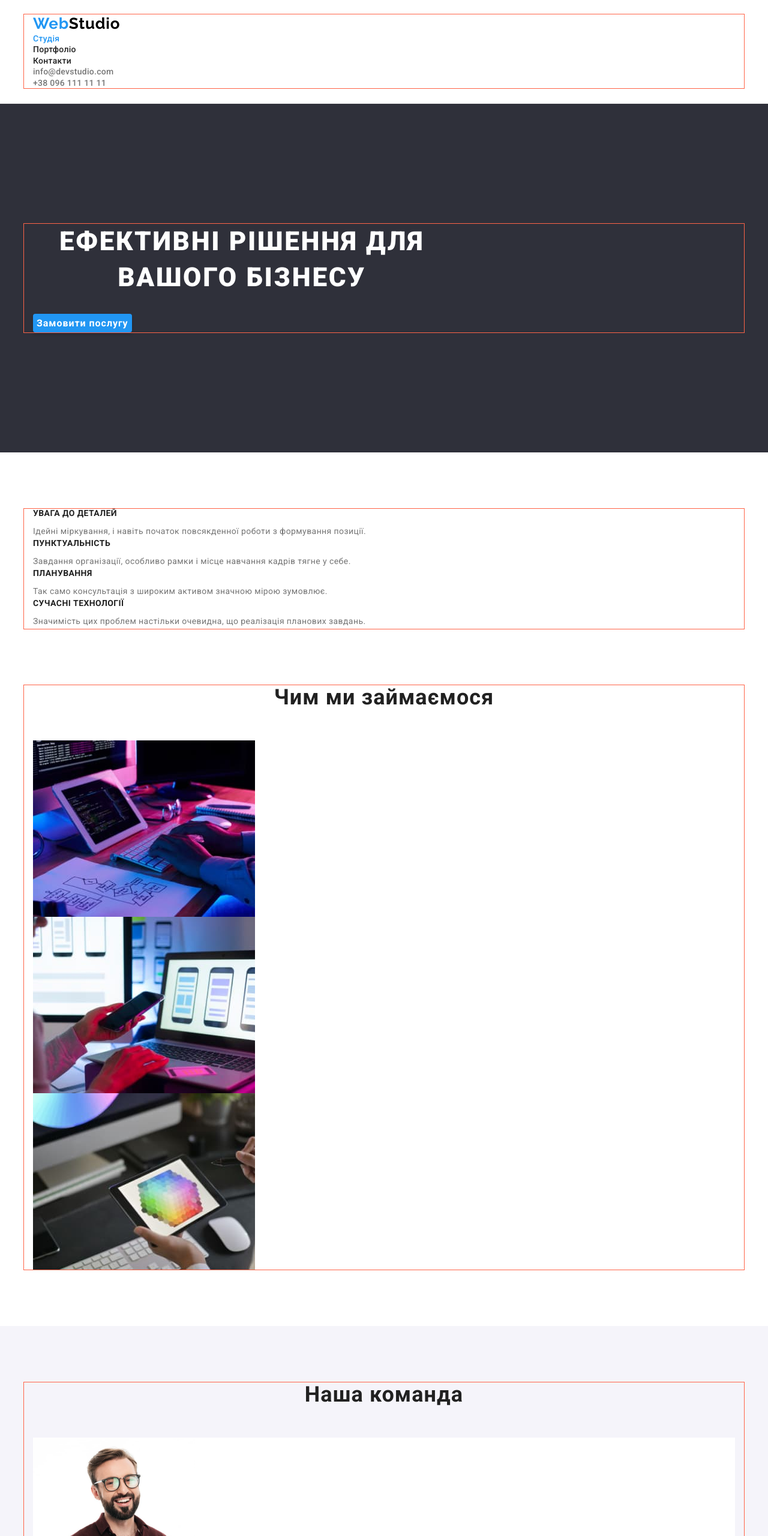
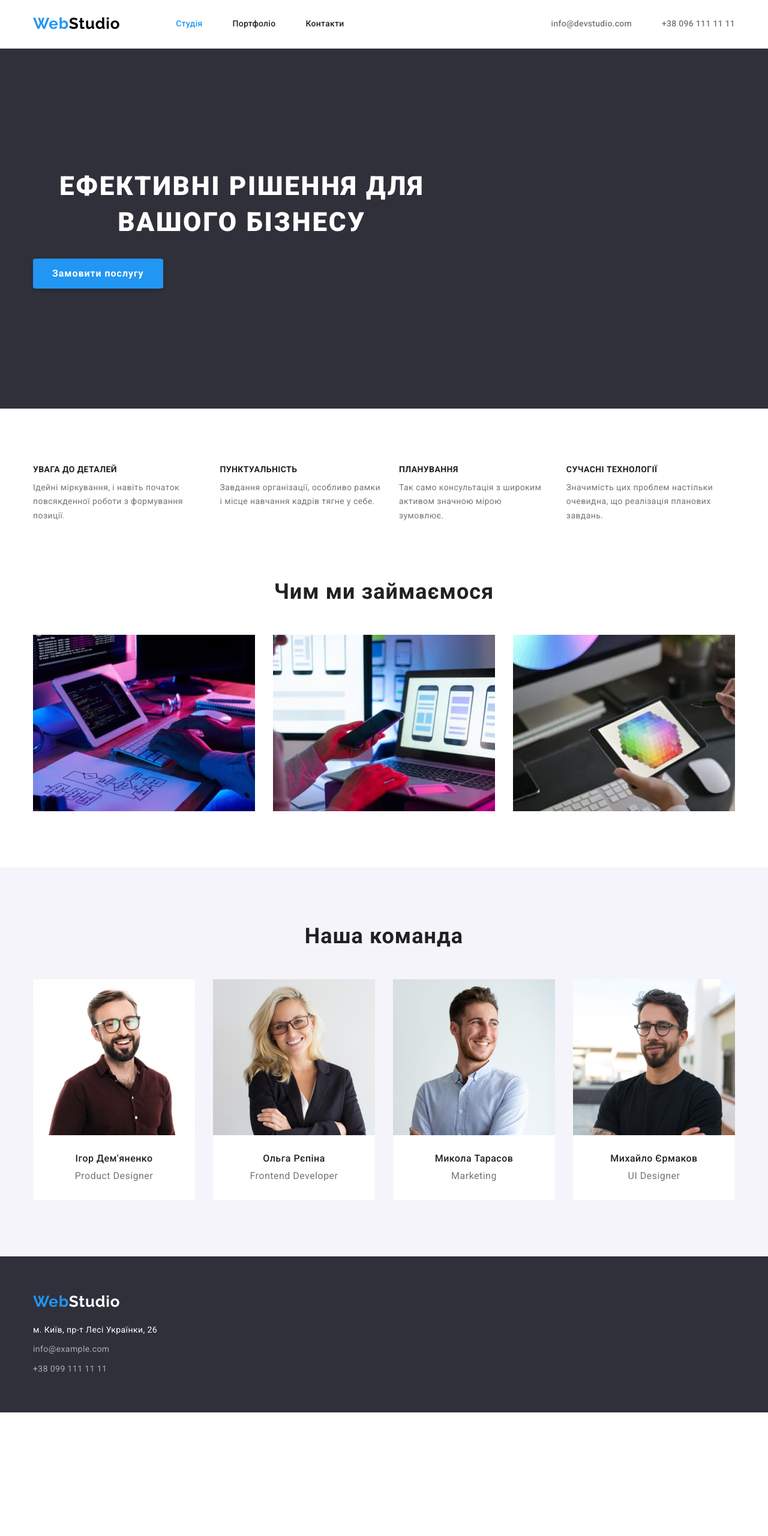
Before and after one commit to NataliiaKruhliak/goit-markup-hw-03, a plain HTML site: page index.html in a window 1280 px wide. Shown: the top 2560 px of the page at 60% size. After the commit the page ends 2354 px from the top, so only its background shows below. Drawn offline with nearby package versions, Linux system fonts and the light colour scheme.

Commit message:
Створено геометрію для всіх елементів

```diff
--- a/css/styles.css
+++ b/css/styles.css
@@ -83,6 +83,29 @@ body {
   background-color: var(--white-color);
 }
 
+.container {
+  width: 1200px;
+  margin: 0 auto;
+  padding-right: 15px;
+  padding-left: 15px;
+}
+
+.btn {
+  border: 0;
+  border-radius: 4%;
+}
+
+.section {
+  padding-top: 94px;
+  padding-bottom: 94px;
+}
+
+.section.no-top-padding {
+  padding-top: 0;
+}
+
+/* -------------------------------HEADER------------------------------- */
+
 /* Загальні стилі для лого */
 .logo {
   font-family: var(--second-font-family);
@@ -91,27 +114,31 @@ body {
   line-height: 1.19;
   letter-spacing: 0.03em;
   color: var(--accent-color);
+  margin-right: 93px;
 }
-
-.container {
-  width: 1200px;
-  margin: 0 auto;
-  padding-right: 15px;
-  padding-left: 15px;
-  outline: 1px solid tomato;
-}
-
-.btn {
-  border: 0;
-  border-radius: 4%;
-}
-
-/* -------------------------------HEADER------------------------------- */
 
 .header {
   padding-top: 24px;
   padding-bottom: 25px;
   border-bottom: 1px solid #ececec;
+}
+
+.header-nav {
+  display: flex;
+}
+.header-container {
+  display: flex;
+  align-items: center;
+}
+.header-list {
+  display: flex;
+  align-items: center;
+  gap: 50px;
+}
+.header-contact-list {
+  display: flex;
+  margin-left: auto;
+  gap: 50px;
 }
 
 .header .logo span {
@@ -147,7 +174,7 @@ body {
   margin-top: 20px;
 }
 
-.footer-item:not(last-child) {
+.footer-item:not(:last-child) {
   margin-bottom: 9px;
 }
 
@@ -179,30 +206,32 @@ body {
   padding-bottom: 200px;
 }
 
-.top-section .top-title {
+.top-title {
   font-weight: 900;
   font-size: 44px;
   line-height: 1.36;
-  text-align: center;
   letter-spacing: 0.06em;
   text-transform: uppercase;
   color: var(--white-color);
   width: 696px;
+  margin-bottom: 30px;
+  text-align: center;
 }
 
 .top-btn {
   background: var(--accent-color);
   box-shadow: 0px 4px 4px rgba(0, 0, 0, 0.15);
-  border-radius: 4px;
   color: var(--white-color);
   font-weight: var(--second-font-weight);
   font-size: 16px;
   line-height: 1.87;
+  min-width: 216px;
+  height: 50px;
   display: flex;
-  align-items: center;
   text-align: center;
   letter-spacing: 0.06em;
-  margin-top: 30px;
+  padding: 10px 32px;
+  align-items: center;
 }
 
 .top-btn:focus,
@@ -212,9 +241,9 @@ body {
 
 /* ----------------------------------section features------------------------------- */
 
-.features {
-  padding-top: 94px;
-  padding-bottom: 94px;
+.features-list {
+  display: flex;
+  gap: 30px;
 }
 
 .features-title {
@@ -235,12 +264,8 @@ body {
 
 /* ----------------------------------section direction------------------------------- */
 
-.direction {
-  padding-bottom: 94px;
-}
-
 /* Стилі для головних заголовків в секції direction та team */
-.sections-title-main-page {
+.sections-title {
   font-weight: var(--second-font-weight);
   font-size: 36px;
   line-height: 1.16;
@@ -250,16 +275,20 @@ body {
   margin-bottom: 50px;
 }
 
+.direction-list {
+  display: flex;
+  gap: 30px;
+}
+
 /* ----------------------------------section team------------------------------- */
 
 .team {
   background-color: var(--another-background-color);
-  padding-top: 94px;
-  padding-bottom: 94px;
 }
 
-.sections-title-main-page {
-  margin-bottom: 50px;
+.team-list {
+  display: flex;
+  gap: 30px;
 }
 
 .team-contant {
@@ -291,18 +320,20 @@ body {
 
 /* -------------------------------MAIN PORTFOLIO------------------------------- */
 
-.portfolio {
-  padding-top: 94px;
-  padding-bottom: 94px;
-}
-
 .btn-list {
   margin-bottom: 34px;
+  display: flex;
+  justify-content: center;
+  gap: 8px;
 }
 
 .portfolio-contant {
   padding-top: 20px;
   padding-bottom: 20px;
+}
+
+.portfolio-btn.first {
+  padding: 6px 25px;
 }
 
 .portfolio-btn {
@@ -314,12 +345,28 @@ body {
   line-height: 1.6;
   text-align: center;
   letter-spacing: 0.03em;
+  padding: 6px 22px;
+}
+
+.portfolio-list {
+  display: flex;
+  gap: 30px;
+  flex-wrap: wrap;
+}
+
+.portfolio-item {
+  border-bottom: 1px solid #eeeeee;
 }
 
 .portfolio-btn:focus,
 .portfolio-btn:hover {
   background-color: var(--accent-color);
   color: var(--white-color);
+}
+
+.portfolio-contant {
+  margin-right: 24px;
+  margin-left: 24px;
 }
 
 .portfolio-title {
--- a/index.html
+++ b/index.html
@@ -22,7 +22,7 @@
   </head>
   <body>
     <header class="header">
-      <div class="container">
+      <div class="container header-container">
         <nav class="header-nav">
           <a class="logo link" href="./index.html" lang="en"
             >Web<span lang="en">Studio</span></a
@@ -68,7 +68,7 @@
           <button class="top-btn btn" type="button">Замовити послугу</button>
         </div>
       </section>
-      <section class="features">
+      <section class="features section">
         <div class="container">
           <h2 class="visually-hidden">Особливості</h2>
           <ul class="features-list list">
@@ -102,9 +102,9 @@
           </ul>
         </div>
       </section>
-      <section class="direction">
+      <section class="direction section no-top-padding">
         <div class="container">
-          <h2 class="sections-title-main-page">Чим ми займаємося</h2>
+          <h2 class="sections-title">Чим ми займаємося</h2>
           <ul class="direction-list list">
             <li class="direction-item">
               <img
@@ -136,9 +136,9 @@
           </ul>
         </div>
       </section>
-      <section class="team">
+      <section class="team section">
         <div class="container">
-          <h2 class="sections-title-main-page">Наша команда</h2>
+          <h2 class="sections-title">Наша команда</h2>
           <ul class="team-list list">
             <li class="team-item">
               <img
```
Also changed, not shown: portfolio.html (+3 -3 lines).
